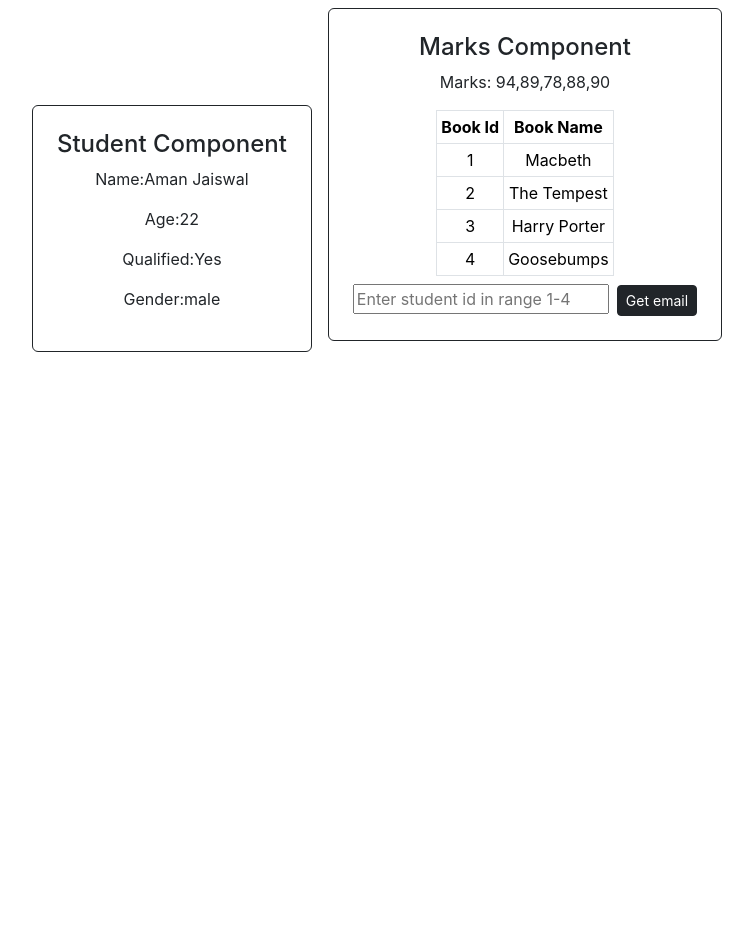
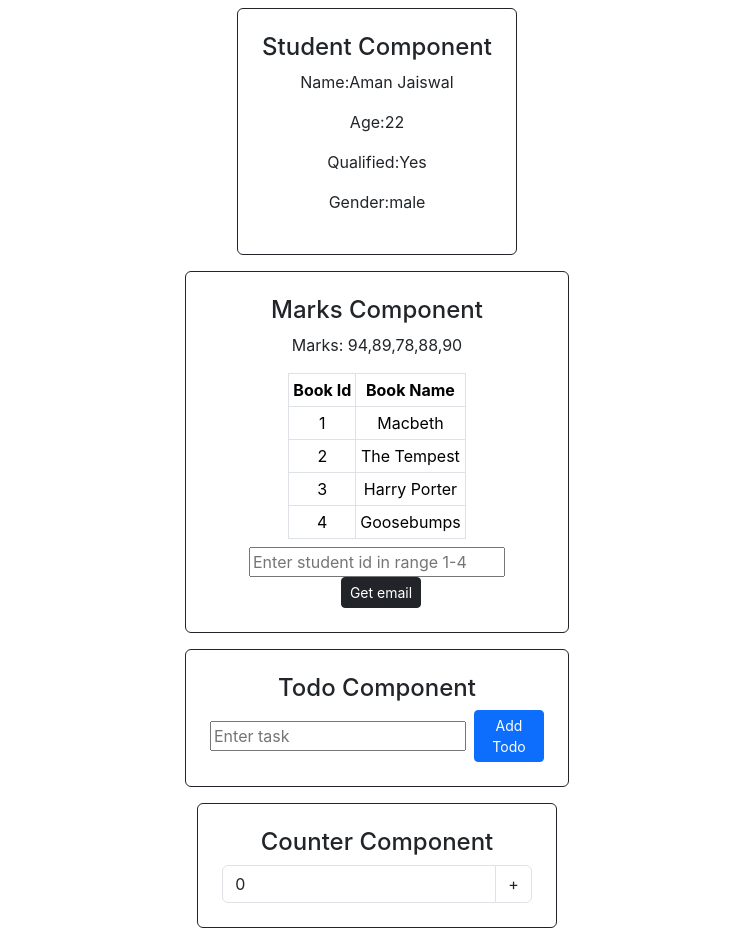
Before and after one commit to amanjaiswal-cedcoss/react-typescript-exercises, a React (Create React App) app: page / in a window 1280 px wide. Shown: the whole page, without its empty margins (263-1016 px from the left). Before the commit the page ends 800 px from the top, so only its background shows below. Built offline with nearby package versions, Linux system fonts and the light colour scheme.

Commit message:
Day 1 completed

```diff
--- a/src/App.css
+++ b/src/App.css
@@ -1,38 +1,5 @@
 .App {
   text-align: center;
+  max-width: 400px;
+  margin: auto;
 }
-
-.App-logo {
-  height: 40vmin;
-  pointer-events: none;
-}
-
-@media (prefers-reduced-motion: no-preference) {
-  .App-logo {
-    animation: App-logo-spin infinite 20s linear;
-  }
-}
-
-.App-header {
-  background-color: #282c34;
-  min-height: 100vh;
-  display: flex;
-  flex-direction: column;
-  align-items: center;
-  justify-content: center;
-  font-size: calc(10px + 2vmin);
-  color: white;
-}
-
-.App-link {
-  color: #61dafb;
-}
-
-@keyframes App-logo-spin {
-  from {
-    transform: rotate(0deg);
-  }
-  to {
-    transform: rotate(360deg);
-  }
-}
--- a/src/App.tsx
+++ b/src/App.tsx
@@ -1,8 +1,10 @@
-import React, { useState } from "react";
+import React, { useCallback, useMemo, useReducer, useState } from "react";
 import "./App.css";
+import AddTodo from "./components/AddTodo";
+import Counter from "./components/Counter";
 import Marks from "./components/Marks";
 import Student from "./components/Student";
-import { student } from "./types";
+import { action, state, student, todo } from "./types";
 
 const books = [
   { id: 1, name: "Macbeth" },
@@ -18,8 +20,22 @@ const students = [
   { id: 4, email: "ritik@gmail.com" },
 ];
 
+const initialState = {
+  counter: 0,
+};
+const reducer = (state: state, action: action) => {
+  switch (action.type) {
+    case "INCREASE":
+      return { counter: state.counter + 1 };
+    default:
+      return state;
+  }
+};
+
 function App() {
   const [student, setStudent] = useState<student>({ id: -1, email: "" });
+  const [counter, dispatch] = useReducer(reducer, initialState);
+  const [todos, setTodos] = useState<todo[]>([]);
 
   const getEmail = (id: number) => {
     let temp = students.find((ele) => {
@@ -34,6 +50,16 @@ function App() {
       alert("No student available with given id");
     }
   };
+
+  const count = useCallback(() => {
+    return counter.counter;
+  }, [counter]);
+
+  const addTodo = (title: string) => {
+    todos.push({ id: todos.length + 1, title, done: false });
+    setTodos([...todos]);
+  };
+
   return (
     <div className="App">
       <Student name="Aman Jaiswal" age={22} qualified={true} gender="male" />
@@ -43,6 +69,23 @@ function App() {
         getEmail={getEmail}
         student={student}
       />
+      <div className="border border-dark m-2 card p-4 d-inline-block">
+        <h4>Todo Component</h4>
+        {todos.map((ele) => {
+          return (
+            <div key={ele.id} className="card">
+              {ele.title}
+            </div>
+          );
+        })}
+        <AddTodo addTodo={addTodo} />
+      </div>
+      <Counter
+        counter={count}
+        increaseCount={() => {
+          dispatch({ type: "INCREASE" });
+        }}
+      />
     </div>
   );
 }
--- /dev/null
+++ b/src/components/AddTodo.tsx
@@ -0,0 +1,16 @@
+import React, { useRef } from "react";
+import { AddTodoProps } from "../types";
+
+function AddTodo(props: AddTodoProps) {
+    const refTodo=useRef<HTMLInputElement>(null)
+  return (
+    <>
+      <form className="d-flex align-items-center" onSubmit={(e)=>{e.preventDefault();refTodo.current!==null&& props.addTodo(refTodo.current.value)}}>
+        <input ref={refTodo}  required type='text' placeholder="Enter task"/>
+        <button className="btn btn-primary btn-sm ms-2" type="submit">Add Todo</button>
+      </form>
+    </>
+  );
+}
+
+export default AddTodo;
--- /dev/null
+++ b/src/components/Counter.tsx
@@ -0,0 +1,25 @@
+import React, { memo } from "react";
+import { CounterProps } from "../types";
+
+function Counter(props: CounterProps) {
+    const count=props.counter()
+  return (
+    <div className="border border-dark m-2 card p-4 d-inline-block">
+        <h4>Counter Component</h4>
+      <form className="input-group d-flex align-items-center" onSubmit={(e)=>{e.preventDefault();props.increaseCount()}}>
+        <input
+          type="text"
+          className="form-control w-auto"
+          aria-describedby="increase"
+          value={count}
+          readOnly
+        />
+        <button className="input-group-text btn border" id="increase">
+          +
+        </button>
+      </form>
+    </div>
+  );
+}
+
+export default memo(Counter);
```
Also changed, not shown: src/types.tsx (+40 -16 lines).
